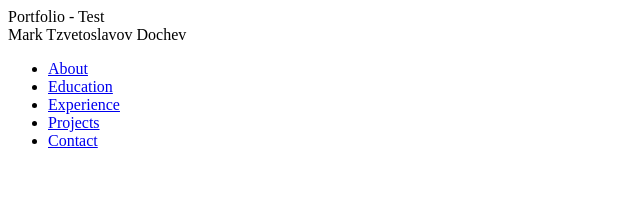
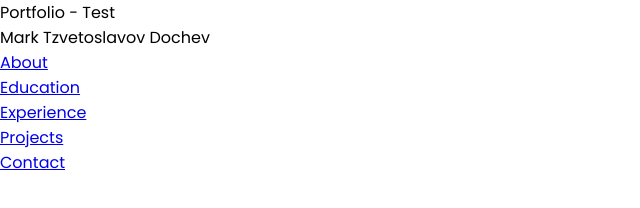
Before and after one commit to bg258/Portfolio, a plain HTML site: page index.html in a window 1280 px wide. Shown: the whole page, without its empty margins (0-640 px from the left). Drawn offline with Linux system fonts and the light colour scheme.

Commit message:
styling of .css file

```diff
--- a/index.html
+++ b/index.html
@@ -15,10 +15,10 @@
             <div>
                 <ul class="nav-links">
                     <li><a href="#about">About</a></li>
-                    <li><a href="#about">Education</a></li>
-                    <li><a href="#about">Experience</a></li>
-                    <li><a href="#about">Projects</a></li>
-                    <li><a href="#about">Contact</a></li>
+                    <li><a href="#education">Education</a></li>
+                    <li><a href="#experience">Experience</a></li>
+                    <li><a href="#projects">Projects</a></li>
+                    <li><a href="#contact">Contact</a></li>
                 </ul>
             </div>
         </nav>
--- a/style.css
+++ b/style.css
@@ -0,0 +1,16 @@
+/* GENERAL */
+
+@import url("https://fonts.googleapis.com/css2?family=Poppins:wght@300;400;500;600&display=swap");
+
+*{
+    margin: 0;
+    padding: 0;
+}
+
+body{
+    font-family: "Poppins", sans-serif;
+}
+
+html {
+    scroll-behavior: smooth;
+}
```
